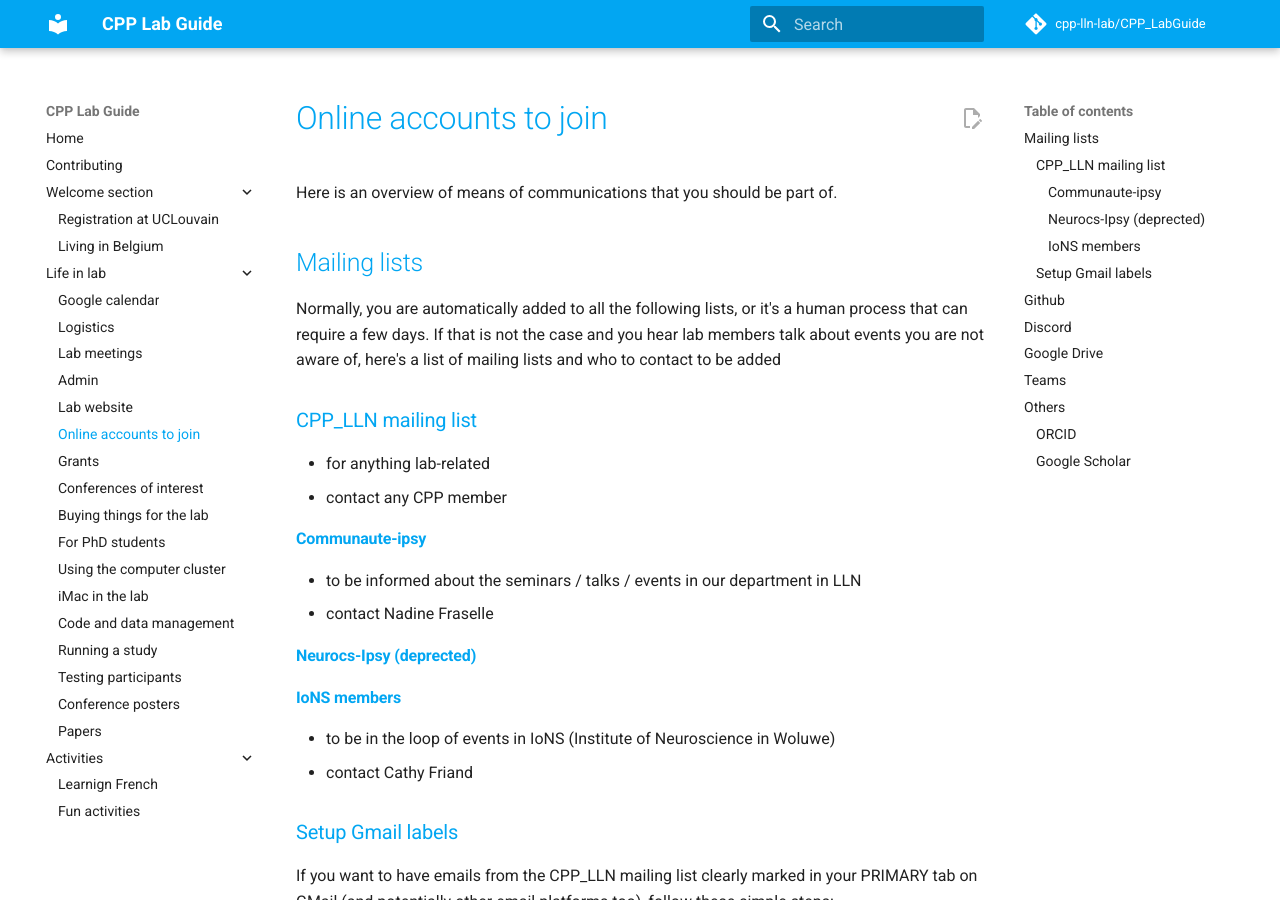
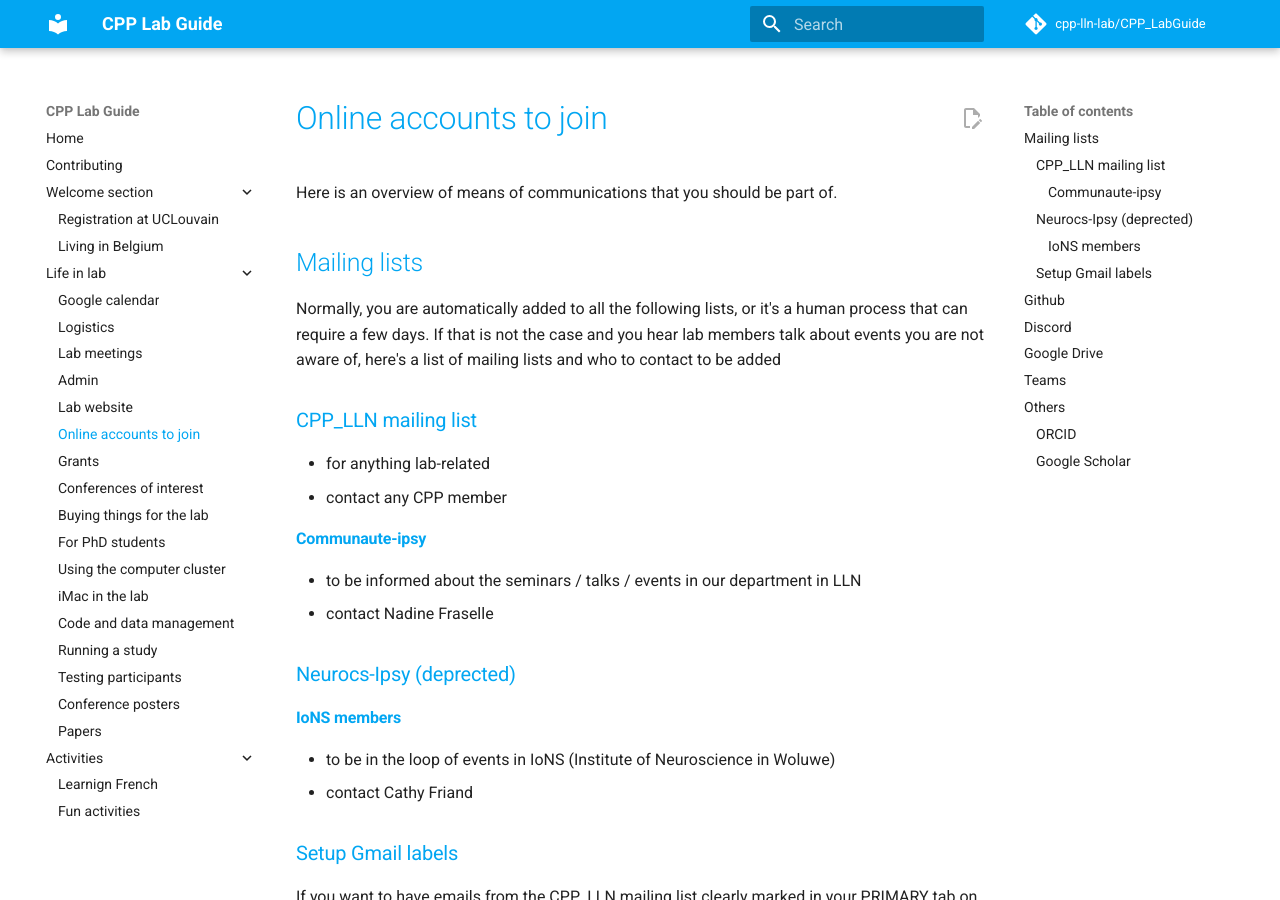
Before and after one commit to cpp-lln-lab/CPP_LabGuide, an MkDocs documentation site: the page built from doc/online_accounts_to_join.md, in a window 1280 px wide and 900 px high. Built offline with MkDocs 1.6.1 and Material for MkDocs 9.7.7, drawn with Linux system fonts in a browser that asks for light colours; comment, search, counter and statistics services are not loaded.

```diff
--- a/doc/online_accounts_to_join.md
+++ b/doc/online_accounts_to_join.md
@@ -14,7 +14,7 @@ If that is not the case and you hear lab members talk about events you are not a
 - to be informed about the seminars / talks / events in our department in LLN
 - contact Nadine Fraselle
 
-#### Neurocs-Ipsy (deprected)
+### Neurocs-Ipsy (deprected)
 
 #### IoNS members
 - to be in the loop of events in IoNS (Institute of Neuroscience in Woluwe)
```
